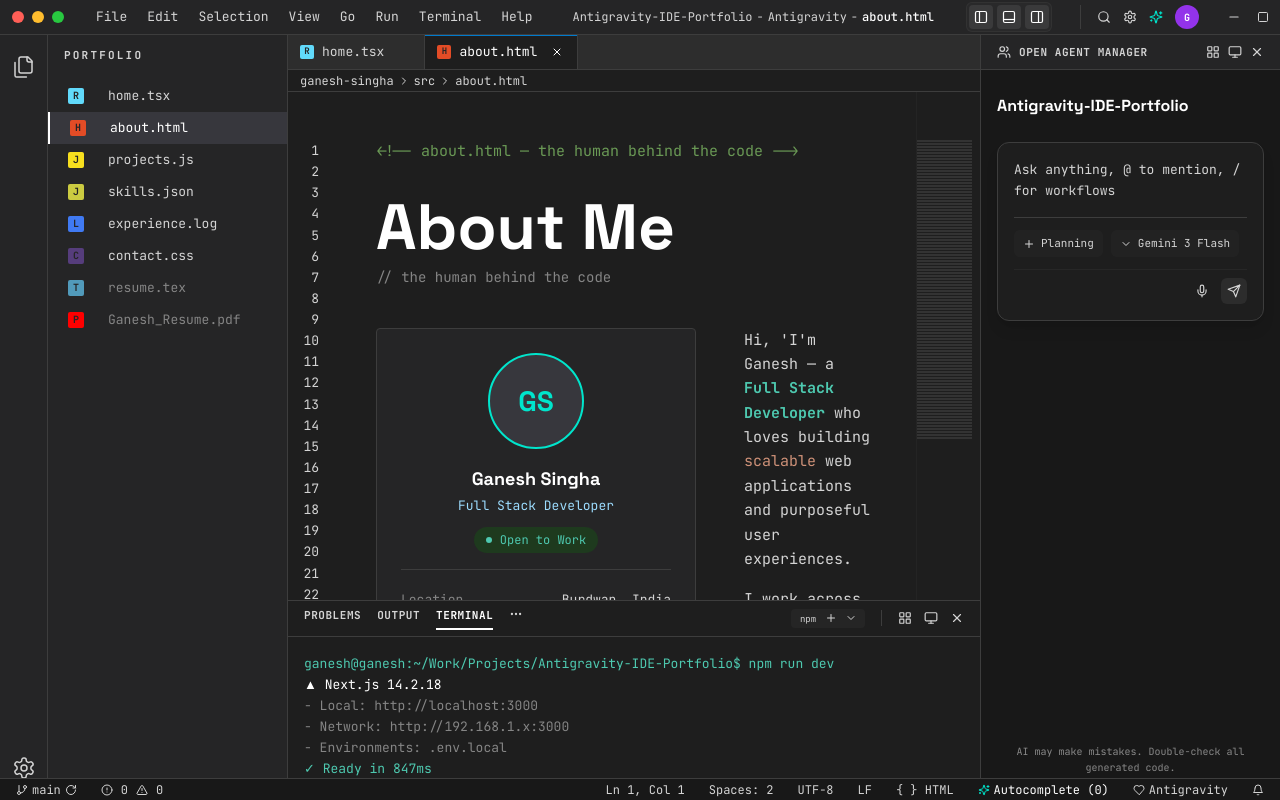
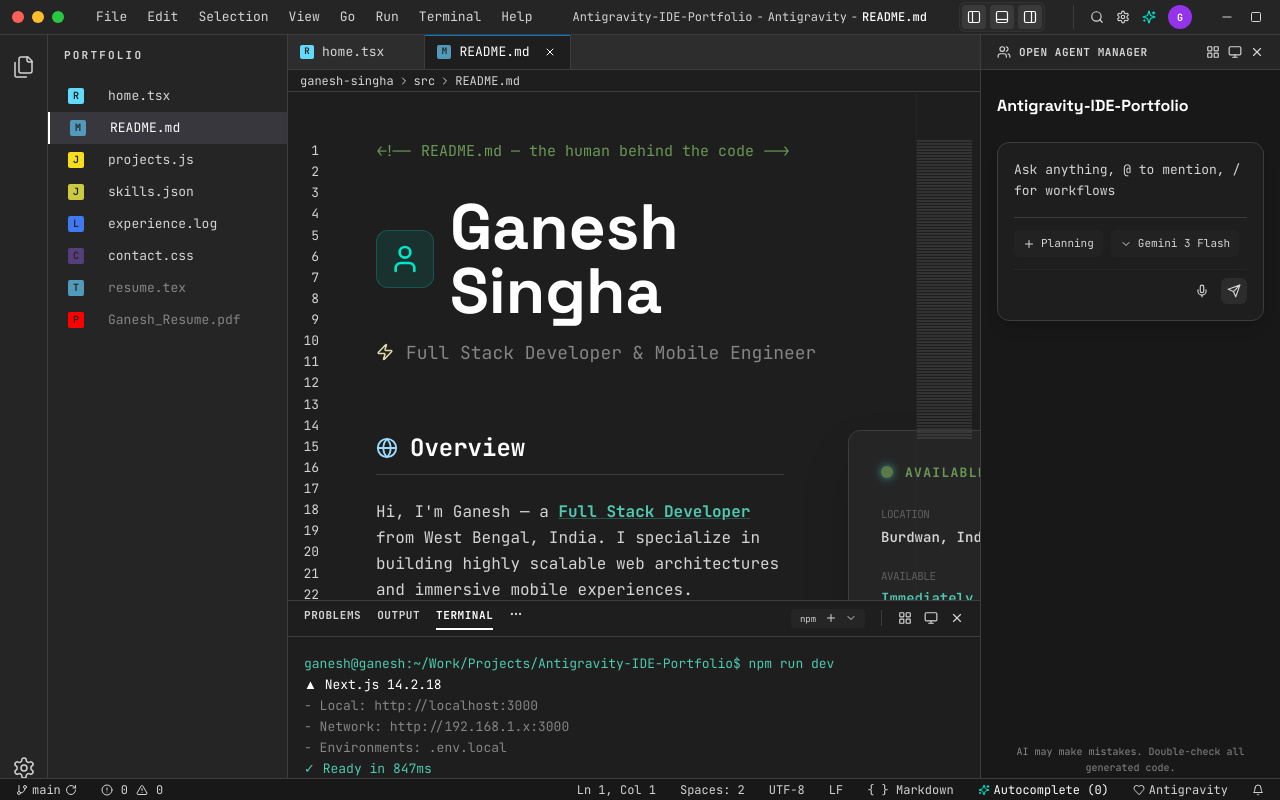
Before and after one commit to singhaganesh/Antigravity-IDE-Portfolio, a Next.js app: page /about in a window 1280 px wide. Built offline with nearby package versions, Linux system fonts and the light colour scheme.

Commit message:
feat: consolidate About and README into Master README strategy

```diff
--- a/src/app/about/page.tsx
+++ b/src/app/about/page.tsx
@@ -2,86 +2,126 @@
 
 import React from 'react';
 import { aboutInfo, stats } from '@/data/profile';
+import { motion } from 'framer-motion';
+import { User, MapPin, Briefcase, Calendar, Globe, Rocket, Code2, Layout, Zap, Github, ExternalLink } from 'lucide-react';
 
-const AboutPage = () => {
+const ReadmePage = () => {
   return (
     <div className="px-10 py-12 animate-fadeUp">
       {/* Code comment label */}
       <div className="text-text-green text-[15px] font-mono mb-8">
-        {"<!-- about.html — the human behind the code -->"}
+        {"<!-- README.md — the human behind the code -->"}
       </div>
 
-      {/* Section heading */}
-      <div className="mb-10">
-        <h1 className="text-[64px] font-black text-white leading-none font-display">About Me</h1>
-        <p className="text-text-muted text-[14px] font-mono mt-2">
-          {"// the human behind the code"}
+      {/* Header Section */}
+      <div className="mb-16">
+        <div className="flex items-center gap-4 mb-4">
+           <div className="bg-[#00e5cc]/10 p-3 rounded-xl border border-[#00e5cc]/20">
+              <User size={32} className="text-[#00e5cc]" />
+           </div>
+           <h1 className="text-[64px] font-black text-white leading-none font-display">Ganesh Singha</h1>
+        </div>
+        <p className="text-text-muted text-[18px] font-mono mt-4 flex items-center gap-3">
+          <Zap size={18} className="text-text-yellow" />
+          Full Stack Developer & Mobile Engineer
         </p>
       </div>
 
-      {/* Two-column layout */}
-      <div className="grid grid-cols-1 lg:grid-cols-[320px_1fr] gap-12">
+      <div className="grid grid-cols-1 lg:grid-cols-[1fr_350px] gap-16">
 
-        {/* Left — Profile Card */}
-        <div className="bg-bg-sidebar border border-border-color rounded p-6 h-fit">
-          <div className="flex flex-col items-center">
-            <div className="w-24 h-24 rounded-full bg-bg-selected border-2 border-[#00e5cc] flex items-center justify-center">
-              <span className="text-[28px] font-black text-[#00e5cc] font-display">GS</span>
+        {/* Main Content Area */}
+        <div className="space-y-12">
+
+          {/* Bio Section */}
+          <section>
+            <h2 className="text-[24px] font-bold text-white mb-6 border-b border-border-color pb-2 flex items-center gap-3">
+              <Globe size={22} className="text-text-blue" />
+              Overview
+            </h2>
+            <div className="space-y-6 text-[16px] font-mono leading-relaxed text-text-primary">
+              <p>
+                Hi, I&apos;m Ganesh — a <span className="text-text-cyan font-bold underline decoration-text-cyan/30">Full Stack Developer</span> from West Bengal, India. I specialize in building highly scalable web architectures and immersive mobile experiences.
+              </p>
+              <p>
+                My philosophy is centered around <span className="text-text-orange font-semibold">"Antigravity Code"</span> — writing logic that feels weightless, performant, and perfectly balanced between frontend elegance and backend robustness.
+              </p>
+              <p>
+                Currently, I am focused on bridging the gap between <span className="text-text-purple font-semibold">IoT ecosystems</span> and <span className="text-text-green font-semibold">AI automation</span>, creating systems that solve complex real-world problems with simple, intuitive interfaces.
+              </p>
             </div>
-            <h2 className="text-[18px] font-bold text-white mt-4 font-display">Ganesh Singha</h2>
-            <p className="text-[13px] font-mono text-text-blue mt-1">Full Stack Developer</p>
+          </section>
 
-            <div className="mt-3 rounded-full bg-[#1e3a1e] text-[#4ec9b0] text-[12px] px-3 py-1 font-mono flex items-center gap-2">
-              <span className="w-1.5 h-1.5 rounded-full bg-[#4ec9b0]" />
-              Open to Work
+          {/* Philosophy Section */}
+          <section className="grid grid-cols-1 md:grid-cols-3 gap-6">
+            <div className="bg-bg-sidebar/40 border border-border-color p-6 rounded-lg hover:border-text-blue/30 transition-colors group">
+              <Code2 className="mb-4 text-text-blue group-hover:scale-110 transition-transform" />
+              <h3 className="font-bold text-white mb-2 font-mono">Clean Code</h3>
+              <p className="text-[13px] text-text-muted font-mono leading-snug">Readable, maintainable, and strictly typed logic.</p>
+            </div>
+            <div className="bg-bg-sidebar/40 border border-border-color p-6 rounded-lg hover:border-text-purple/30 transition-colors group">
+              <Layout className="mb-4 text-text-purple group-hover:scale-110 transition-transform" />
+              <h3 className="font-bold text-white mb-2 font-mono">Scalable UI</h3>
+              <p className="text-[13px] text-text-muted font-mono leading-snug">Modular components designed for growth and performance.</p>
+            </div>
+            <div className="bg-bg-sidebar/40 border border-border-color p-6 rounded-lg hover:border-text-cyan/30 transition-colors group">
+              <Rocket className="mb-4 text-text-cyan group-hover:scale-110 transition-transform" />
+              <h3 className="font-bold text-white mb-2 font-mono">Modern Stack</h3>
+              <p className="text-[13px] text-text-muted font-mono leading-snug">Leveraging the latest in Next.js, Spring Boot, and AI.</p>
+            </div>
+          </section>
+
+          {/* Links Section */}
+          <div className="flex gap-6 pt-4">
+             <a href="https://github.com/singhaganesh" target="_blank" rel="noreferrer" className="flex items-center gap-2 text-text-muted hover:text-white transition-colors font-mono text-[14px]">
+                <Github size={16} />
+                github.com/singhaganesh
+             </a>
+             <a href="/projects" className="flex items-center gap-2 text-[#00e5cc] hover:underline transition-colors font-mono text-[14px]">
+                <ExternalLink size={16} />
+                explore_projects( )
+             </a>
           </div>
         </div>
 
-          <div className="border-t border-border-color my-4" />
+        {/* Sidebar Info Area */}
+        <div className="space-y-8">
 
-          <div className="flex flex-col gap-1.5">
-            {aboutInfo.map((row) => (
-              <div key={row.label} className="flex justify-between text-[13px] font-mono py-1">
-                <span className="text-text-muted">{row.label}</span>
-                <span className={row.valueColor}>{row.value}</span>
+          {/* Status Card */}
+          <div className="bg-bg-sidebar border border-border-color rounded-xl p-8 shadow-2xl">
+            <div className="flex items-center gap-3 mb-6">
+              <div className="w-3 h-3 rounded-full bg-text-green animate-pulse shadow-[0_0_8px_#4ec9b0]" />
+              <span className="text-text-green font-mono text-[13px] font-bold uppercase tracking-widest">Available Now</span>
+            </div>
+
+            <div className="space-y-5">
+              {aboutInfo.map((info) => (
+                <div key={info.label} className="flex flex-col gap-1">
+                  <span className="text-[11px] font-mono text-text-muted uppercase tracking-tighter opacity-60">{info.label}</span>
+                  <span className={`${info.valueColor} font-mono text-[14px] font-semibold`}>{info.value}</span>
+                </div>
+              ))}
+            </div>
+
+            <div className="mt-8 pt-6 border-t border-border-color flex flex-col gap-4">
+               {stats.map((stat) => (
+                 <div key={stat.label} className="flex justify-between items-end">
+                    <span className="text-text-muted font-mono text-[12px]">{stat.label}</span>
+                    <span className="text-[24px] font-black text-white font-display leading-none">{stat.number}</span>
                  </div>
                ))}
             </div>
           </div>
 
-        {/* Right — Bio + Stats */}
-        <div className="flex flex-col">
-          <div className="space-y-4 text-[15px] font-mono leading-relaxed text-text-primary">
-            <p>
-              Hi, &apos;I&apos;m Ganesh — a <span className="text-text-cyan font-bold">Full Stack Developer</span> who loves building
-              <span className="text-text-orange"> scalable</span> web applications and purposeful user experiences.
-            </p>
-            <p>
-              I work across the entire stack — from pixel-perfect <span className="text-text-blue">frontends</span> to
-              robust <span className="text-text-yellow">backend architectures</span>. &apos;I&apos;m driven by clean code and real-world impact.
-            </p>
-            <p>
-              When &apos;I&apos;m not coding, I&apos;m exploring new technologies, contributing to open source, or thinking about how software
-              can solve everyday problems.
-            </p>
+          {/* Terminal Hint */}
+          <div className="bg-[#1e1e1e] border border-border-color p-4 rounded-lg font-mono text-[12px] text-text-muted opacity-60">
+             <p className="">$ whoami</p>
+             <p className="text-white mt-1 font-bold">ganesh_singha.dev</p>
           </div>
 
-          {/* Stat cards */}
-          <div className="grid grid-cols-1 sm:grid-cols-3 gap-4 mt-10">
-            {stats.map((stat) => (
-              <div
-                key={stat.label}
-                className="bg-bg-sidebar border border-border-color rounded p-5 text-center transition-transform hover:-translate-y-1"
-              >
-                <div className="text-[32px] font-black text-[#00e5cc] font-display leading-tight">{stat.number}</div>
-                <div className="text-[12px] font-mono text-text-muted mt-1 uppercase tracking-wider">{stat.label}</div>
-              </div>
-            ))}
-          </div>
         </div>
       </div>
     </div>
   );
 };
 
-export default AboutPage;
+export default ReadmePage;
--- a/src/components/ide/Sidebar.tsx
+++ b/src/components/ide/Sidebar.tsx
@@ -19,7 +19,7 @@ const Sidebar = () => {
 
   const files: FileEntry[] = [
     { name: 'home.tsx', path: '/', color: '#61dafb', letter: 'R' },
-    { name: 'about.html', path: '/about', color: '#e34c26', letter: 'H' },
+    { name: 'README.md', path: '/about', color: '#519aba', letter: 'M' },
     { name: 'projects.js', path: '/projects', color: '#f7df1e', letter: 'J' },
     { name: 'skills.json', path: '/skills', color: '#cbcb41', letter: 'J' },
     { name: 'experience.log', path: '/experience', color: '#407af3', letter: 'L' },
--- a/src/context/ActiveFileContext.tsx
+++ b/src/context/ActiveFileContext.tsx
@@ -15,7 +15,7 @@ export interface FileMetadata {
 
 export const FILE_MAP: { [key: string]: FileMetadata } = {
   "/": { name: "home.tsx", lang: "TypeScript React", tabBorder: "#61dafb", dot: "#61dafb", color: "#61dafb", letter: "R", path: "/" },
-  "/about": { name: "about.html", lang: "HTML", tabBorder: "#e34c26", dot: "#e34c26", color: "#e34c26", letter: "H", path: "/about" },
+  "/about": { name: "README.md", lang: "Markdown", tabBorder: "#519aba", dot: "#519aba", color: "#519aba", letter: "M", path: "/about" },
   "/projects": { name: "projects.js", lang: "JavaScript", tabBorder: "#f7df1e", dot: "#f7df1e", color: "#f7df1e", letter: "J", path: "/projects" },
   "/skills": { name: "skills.json", lang: "JSON", tabBorder: "#cbcb41", dot: "#cbcb41", color: "#cbcb41", letter: "J", path: "/skills" },
   "/experience": { name: "experience.log", lang: "Markdown", tabBorder: "#407af3", dot: "#407af3", color: "#407af3", letter: "L", path: "/experience" },
```
Lines whose indentation alone changed are shown as unchanged.
